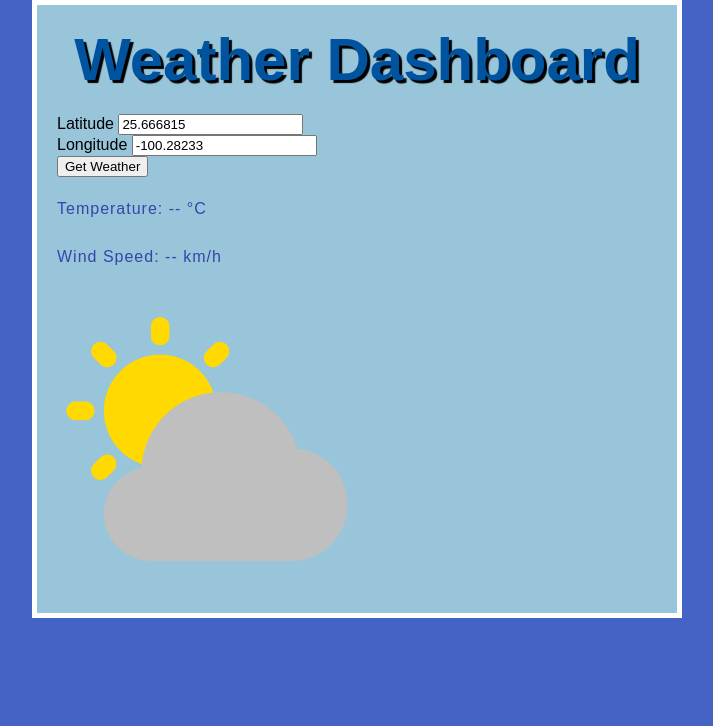
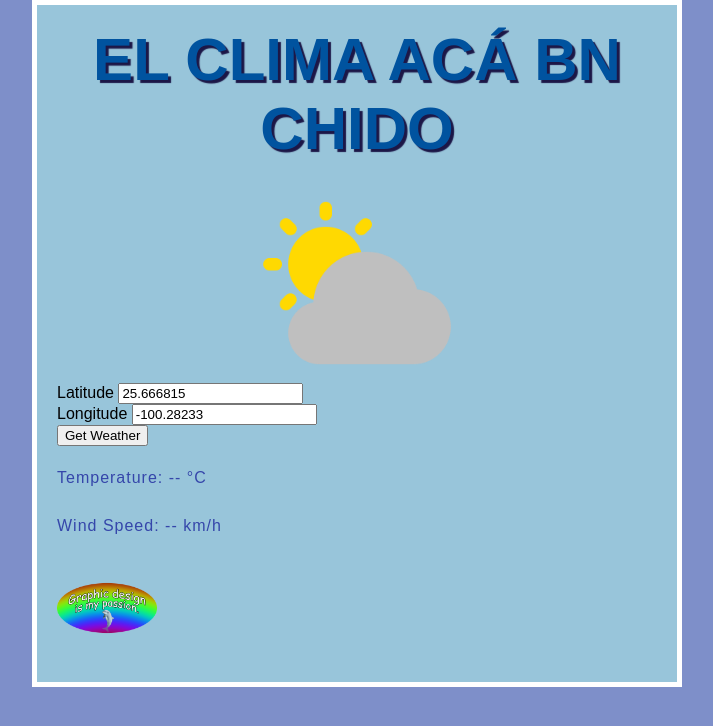
Before and after one commit to rea-barajas/TIFC-LAB-WEATHER, a plain HTML site: page index.html in a window 1280 px wide. Shown: the whole page, without its empty margins (283-996 px from the left). Drawn offline with Linux system fonts and the light colour scheme.

Commit message:
fix css styles

```diff
--- a/index.html
+++ b/index.html
@@ -13,7 +13,9 @@
 <body>
 
     <main class="weather-container">
-        <h1>Weather Dashboard</h1>
+        <h1>EL CLIMA ACÁ BN CHIDO</h1>
+
+        <img src="11742562.png" class="mi-imagen">
 
         <div class="input-group">
             <label for="latitude-input">Latitude</label>
@@ -34,9 +36,8 @@
             <p>Wind Speed: <span id="wind-display">--</span> km/h</p>
         </div>
     </main>
-
+<img src="oval-car-magnet-front_19.png" class="mi-imagen1">
     <script src="script.js"></script>
 
-    <img src="11742562.png" class="mi-imagen">
 </body>
 </html>
--- a/styles.css
+++ b/styles.css
@@ -17,7 +17,7 @@ h1 {
   margin: 0;
   padding: 20px 0;
   color: #00539f;
-  text-shadow: 3px 3px 1px black;
+  text-shadow: 3px 3px 1px rgb(28, 23, 71);
 }
 
 p,
@@ -27,7 +27,7 @@ li {
   letter-spacing: 1px;
 }
 html {
-  background-color: #4563c5;
+  background-color: #7e8fc9;
 }
 body {
   width: 600px;
@@ -36,8 +36,15 @@ body {
   padding: 0 20px 20px 20px;
   border: 5px solid rgb(255, 255, 255);
   .mi-imagen {
-  width: 300px;
+  width: 200px;
   height: auto;
   border-radius: 10px;
+  display: block;
+  margin: auto;
+  }
+
+  .mi-imagen1 {
+    width: 100px;
+    height: auto;
   }
 }
```
Also changed, not shown: oval-car-magnet-front_19.png (added).
